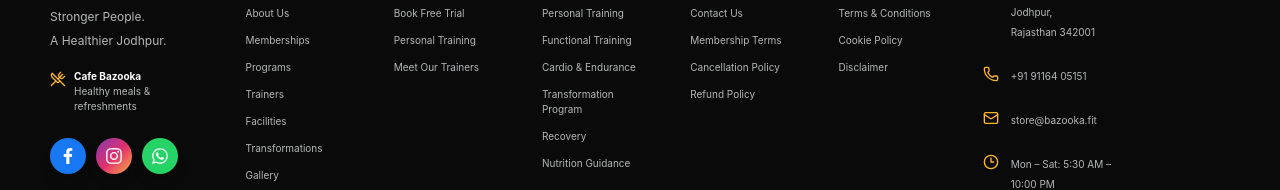
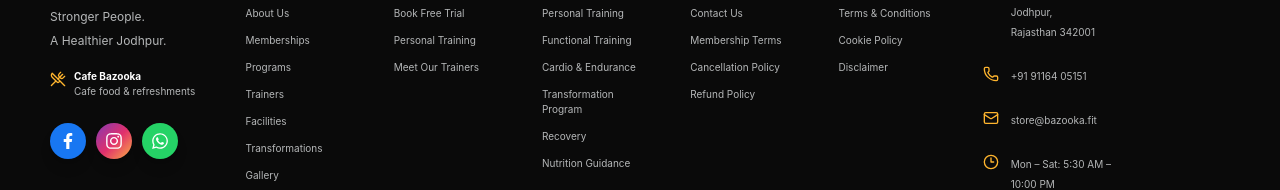
Before and after one commit to Shahzadkhanks19/bazooka-fitness, a Next.js app: page / in a window 1280 px wide. Shown: the part 4453-4643 px from the top of the page. Built offline with nearby package versions, Linux system fonts and the light colour scheme.

Commit message:
Polish footer cafe wording

```diff
--- a/components/layout/site-footer.tsx
+++ b/components/layout/site-footer.tsx
@@ -28,7 +28,7 @@ export default function SiteFooter() {
         <div>
           <Link href="/" prefetch={false} className="inline-block max-w-full transition-transform hover:scale-[1.025]"><FooterLogo /></Link>
           <p className="mt-5 text-[12px] leading-6 text-bazooka-text-secondary sm:mt-6">Stronger People.<br />A Healthier Jodhpur.</p>
-          <Link href="/cafe-bazooka" prefetch={false} className="mt-4 flex w-fit max-w-full items-start gap-2 text-[10px] text-bazooka-text-secondary transition hover:text-bazooka-lime"><UtensilsCrossed className="mt-0.5 size-4 shrink-0 text-bazooka-lime" /><span><b className="text-white">Cafe Bazooka</b><br />Healthy meals &amp; refreshments</span></Link>
+          <Link href="/cafe-bazooka" prefetch={false} className="mt-4 flex w-fit max-w-full items-start gap-2 text-[10px] text-bazooka-text-secondary transition hover:text-bazooka-lime"><UtensilsCrossed className="mt-0.5 size-4 shrink-0 text-bazooka-lime" /><span><b className="text-white">Cafe Bazooka</b><br />Cafe food &amp; refreshments</span></Link>
           <div className="mt-6 flex items-center gap-2.5" aria-label="Bazooka Fitness social links">
             <a href="https://www.facebook.com/bazooka.fitness" target="_blank" rel="noreferrer" aria-label="Bazooka Fitness on Facebook" className="group grid size-9 place-items-center rounded-full bg-[#1877F2] text-white shadow-lg transition-all duration-300 hover:-translate-y-1 hover:scale-105 hover:shadow-[0_8px_22px_rgba(24,119,242,.28)] active:translate-y-0 active:scale-95"><FaFacebookF className="size-4 transition-transform duration-300 group-hover:scale-110" /></a>
             <a href="https://www.instagram.com/bazookafitnessjodhpur/" target="_blank" rel="noreferrer" aria-label="Bazooka Fitness on Instagram" className="group grid size-9 place-items-center rounded-full bg-[linear-gradient(135deg,#833AB4_0%,#E1306C_52%,#FCAF45_100%)] text-white shadow-lg transition-all duration-300 hover:-translate-y-1 hover:scale-105 hover:shadow-[0_8px_22px_rgba(225,48,108,.28)] active:translate-y-0 active:scale-95"><FaInstagram className="size-[18px] transition-transform duration-300 group-hover:scale-110" /></a>
```
